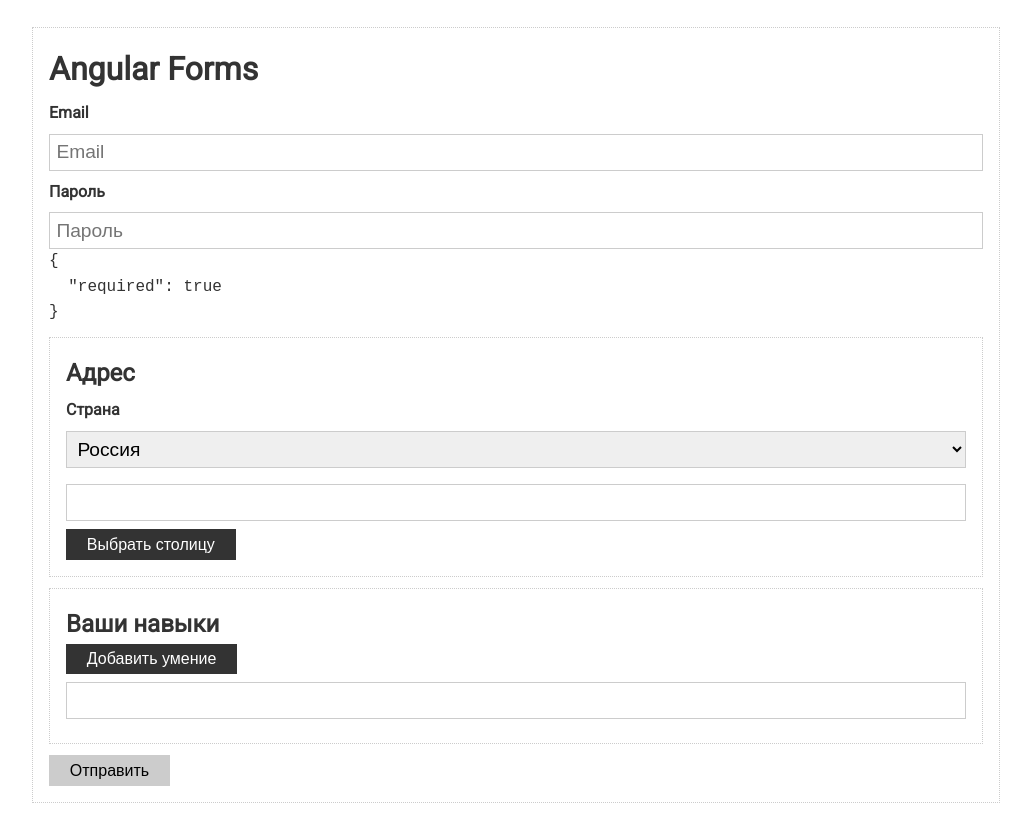
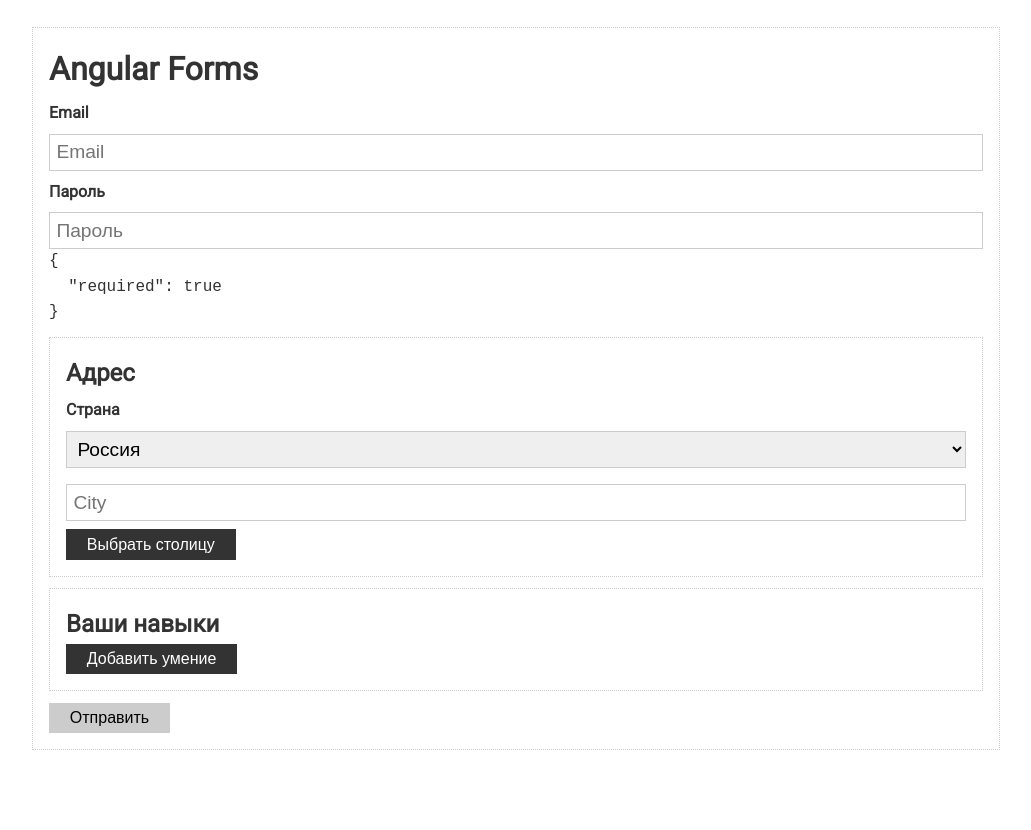
Before and after one commit to recroot89/angular-basics, an Angular app: page / in a window 1280 px wide. Shown: the whole page, without its empty margins (124-1155 px from the left). After the commit the page ends 800 px from the top, so only its background shows below. Built offline with nearby package versions, Linux system fonts and the light colour scheme.

Commit message:
finish form lesson

```diff
--- a/src/app/app.component.html
+++ b/src/app/app.component.html
@@ -24,13 +24,13 @@
       </div>
     </div>
 
-    <div class="card">
+    <div class="card" formGroupName="address">
       <h2>Адрес</h2>
 
       <div class="form-control">
         <label>Страна</label>
 
-        <select>
+        <select formControlName="country">
           <option value="ru">Россия</option>
           <option value="ua">Украина</option>
           <option value="by">Беларусь</option>
@@ -38,18 +38,18 @@
       </div>
 
       <div class="form-control">
-        <input type="text">
+        <input type="text" formControlName="city" placeholder="City">
       </div>
 
-      <button class="btn" type="button">Выбрать столицу</button>
+      <button class="btn" type="button" (click)="setCapital()">Выбрать столицу</button>
     </div>
 
-    <div class="card">
+    <div class="card" formGroupName="skills">
       <h2>Ваши навыки</h2>
-      <button class="btn" type="button">Добавить умение</button>
-      <div class="form-control">
-        <label></label>
-        <input type="text">
+      <button class="btn" type="button" (click)="addSkill()">Добавить умение</button>
+      <div class="form-control" *ngFor="let control of form.get('skills').controls; let idx = index">
+        <label>Skill {{ idx + 1 }}</label>
+        <input type="text" [formControlName]="idx">
       </div>
     </div>
 
--- a/src/app/app.component.ts
+++ b/src/app/app.component.ts
@@ -1,5 +1,5 @@
 import { Component, OnInit } from "@angular/core";
-import { FormGroup, FormControl, Validators } from "@angular/forms";
+import { FormGroup, FormControl, Validators, FormArray } from "@angular/forms";
 
 @Component({
   selector: "app-root",
@@ -15,11 +15,33 @@
       password: new FormControl(null, [
         Validators.required,
         Validators.minLength(6)
-      ])
+      ]),
+      address: new FormGroup({
+        country: new FormControl("ru"),
+        city: new FormControl("", Validators.required)
+      }),
+      skills: new FormArray([])
     });
   }
 
   submit() {
     console.log("Form submitted", this.form);
   }
+
+  setCapital() {
+    const cityMap = {
+      ru: "Москва",
+      ua: "Киев",
+      by: "Минск"
+    };
+
+    const city = cityMap[this.form.get("address").get("country").value];
+
+    this.form.patchValue({ address: { city } });
+  }
+
+  addSkill() {
+    const control = new FormControl("", Validators.required);
+    (this.form.get("skills") as FormArray).push(control);
+  }
 }
```
